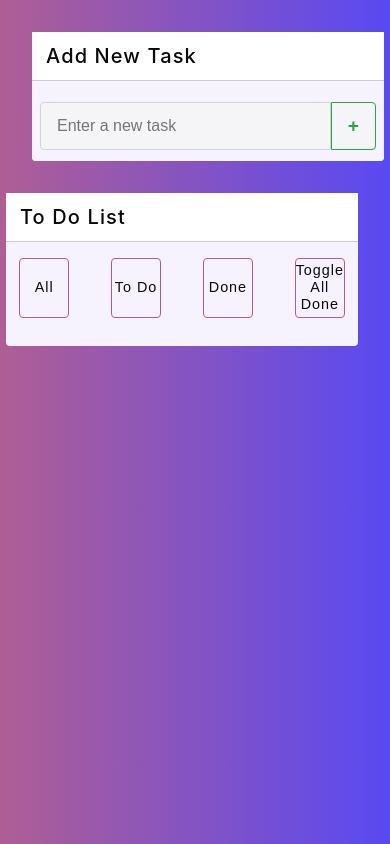
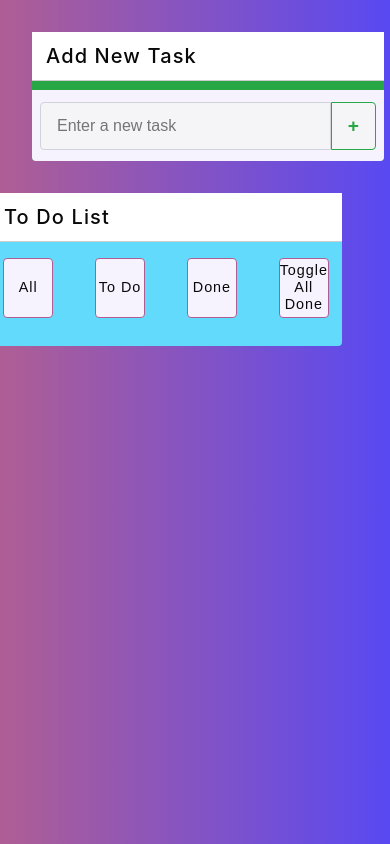
Before and after one commit to raniaBchk/To-do-list-React, a React (Create React App) app: page / in a window 390 px wide. Built offline with nearby package versions, Linux system fonts and the light colour scheme.

Commit message:
changer width de container responsive

```diff
--- a/src/App.css
+++ b/src/App.css
@@ -161,10 +161,10 @@ background-color: #fff;
 @media screen and (max-width: 768px){
   .container{
       width: 22em;
-
-      max-width: 22.8em;
+      background-color: #61dafb;
+      max-width: 22em;
       display: block;
-      margin-right: 2em;
+      margin-right: 3em;
       margin-top: 2em;
 
   }
--- a/src/components/ToDoForm/todoForm.module.css
+++ b/src/components/ToDoForm/todoForm.module.css
@@ -94,3 +94,15 @@ margin-top: -1.5em;
 
 
   }
+
+
+
+@media screen and (max-width: 768px){
+  .container{
+      width: 22em;
+     background-color: #28a745;
+      max-width: 22em;
+
+
+  }
+}
```
